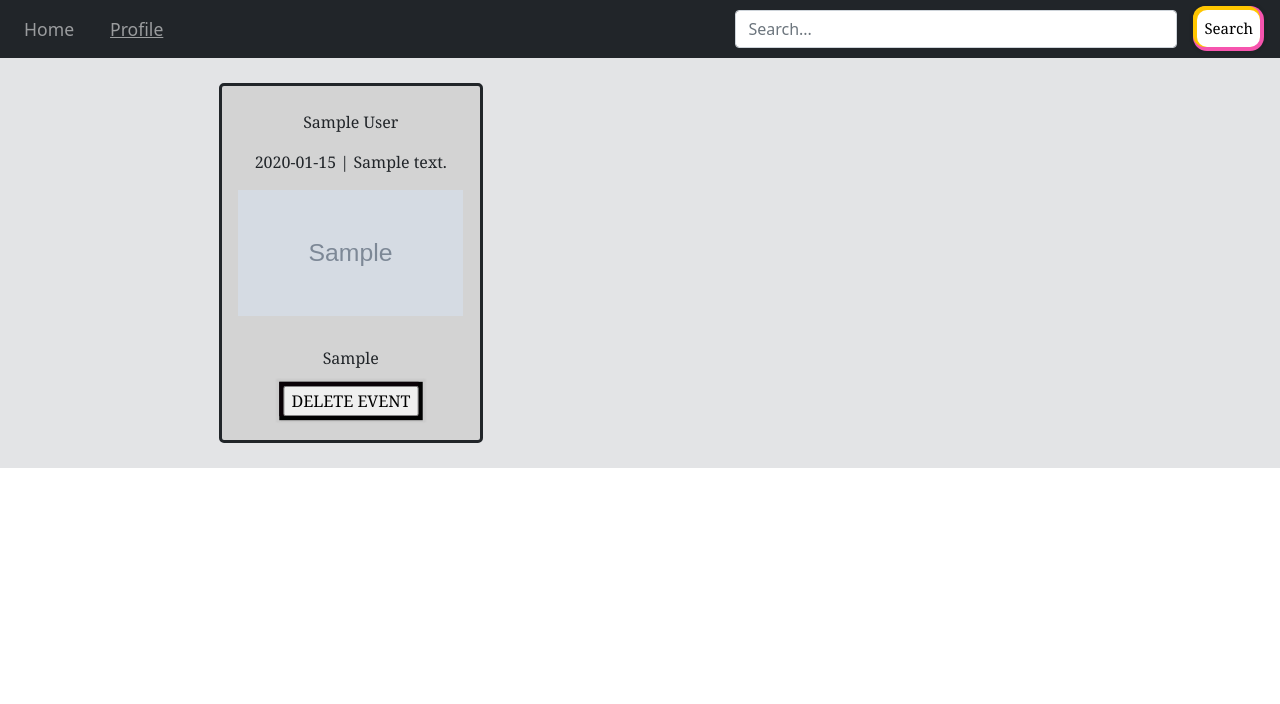
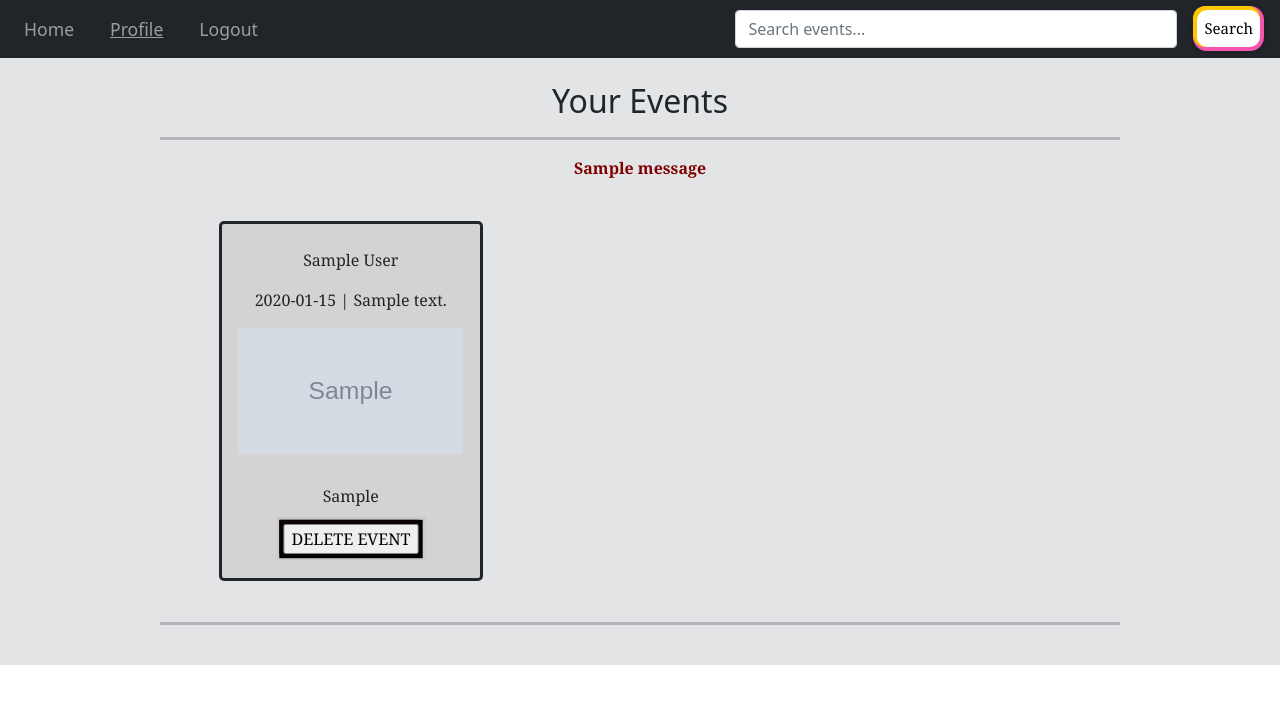
Before and after one commit to trien-hong/EventTracking, a Flask app: page /profile in a window 1280 px wide. Shown: the top 704 px of the page. Run offline with Flask 2, Linux system fonts and the light colour scheme; a user stored in the database is signed in; tables that the repository leaves empty hold one stand-in row (values such as "Sample post"); grey boxes marked "Sample" are stand-in pictures; one stand-in notice (Sample message) is shown.

Commit message:
Updated profile events infomation being displayed

```diff
--- a/templates/profile.html
+++ b/templates/profile.html
@@ -20,18 +20,33 @@
                         <li class="nav-item">
                             <a class="nav-link" id="LinkSpacing" href="/profile"><u>Profile</u></a>
                         </li>
+                        <li class="nav-item">
+                            <a class="nav-link" id="LinkSpacing" href="/logout">Logout</a>
+                        </li>
                     </ul>
                 </div>
                 <form class="d-flex" method="POST" action="/reroute">
                     <div id="search1">
-                        <input class="form-control" type="text" name="user_input" placeholder="Search..." size="40">
+                        <input class="form-control" type="text" name="user_input" placeholder="Search events..." size="40">
                     </div>
                     <div id="search1">
                         <button class="s_buttonHome" type="submit" value="Submit">Search</button>
                     </div>
                 </form>
             </nav>
+            <br>
+            <center><h2>Your Events</h2></center>
+            <center><hr style="width:75%;height:3px"></center>
             <div class="container">
+                {% with messages = get_flashed_messages() %}
+                    {% if messages %}
+                        {% for message in messages %}
+                            <div id="flash1">
+                                <center> <p>{{message}}</p> </center>
+                            </div>
+                        {% endfor %}
+                    {% endif %}
+                {% endwith %}
                 <div id="container2">
                     {% for event_row in events|batch(1) %}
                         <div class="row2 item">
@@ -63,6 +78,8 @@
                     {% endfor %}
                 </div>
             </div>
+            <center><hr style="width:75%;height:3px"></center>
+            <br>
         </div>
     </body>
 </html>
```
